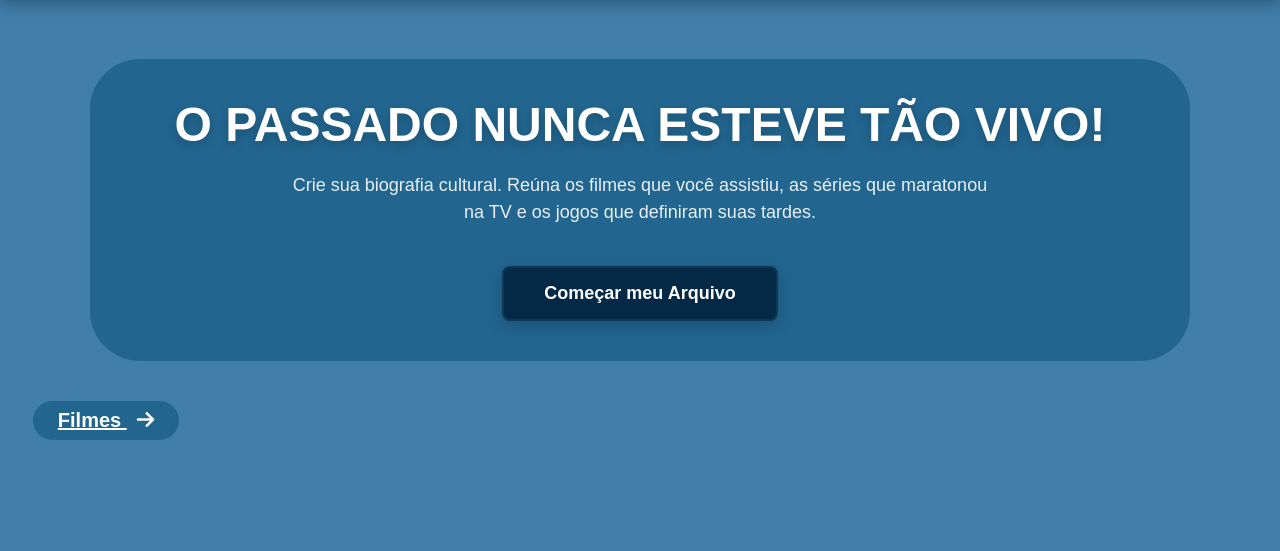
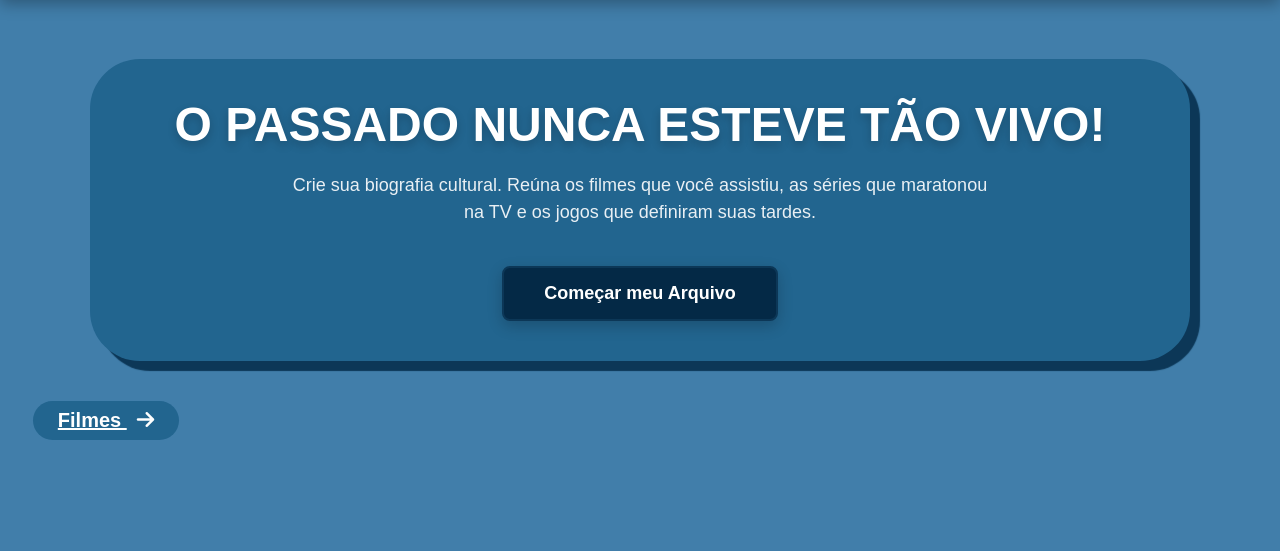
Before and after one commit to lucascarvalho1808/arquivo-nostalgia, a Flask app: page / in a window 1280 px wide. Shown: the part 101-652 px from the top of the page. Run offline with Flask 3, Linux system fonts and the light colour scheme; data that the repository does not hold is empty; some libraries are stand-ins or nearby versions.

Commit message:
feat: Adiciona borda na descrição do site e no arquivo confidencial, os dois na página principal

```diff
--- a/static/css/style.css
+++ b/static/css/style.css
@@ -146,6 +146,7 @@ body {
     width: 95%;
     max-width: 1100px;
     margin: 0 auto 40px auto;
+    box-shadow: 10px 10px 1px #0c3757;
 }
 
 /* --- Seção Descrição(Título)--- */
@@ -501,6 +502,7 @@ body {
     box-shadow: 0 10px 25px rgba(0,0,0,0.2);
     display: flex;
     justify-content: center;
+    box-shadow: 10px 10px 1px #0c3757;
 }
 
 /* --- Joga o conteúdo do Arquivo Confidencial mais para o meio --- */
```
